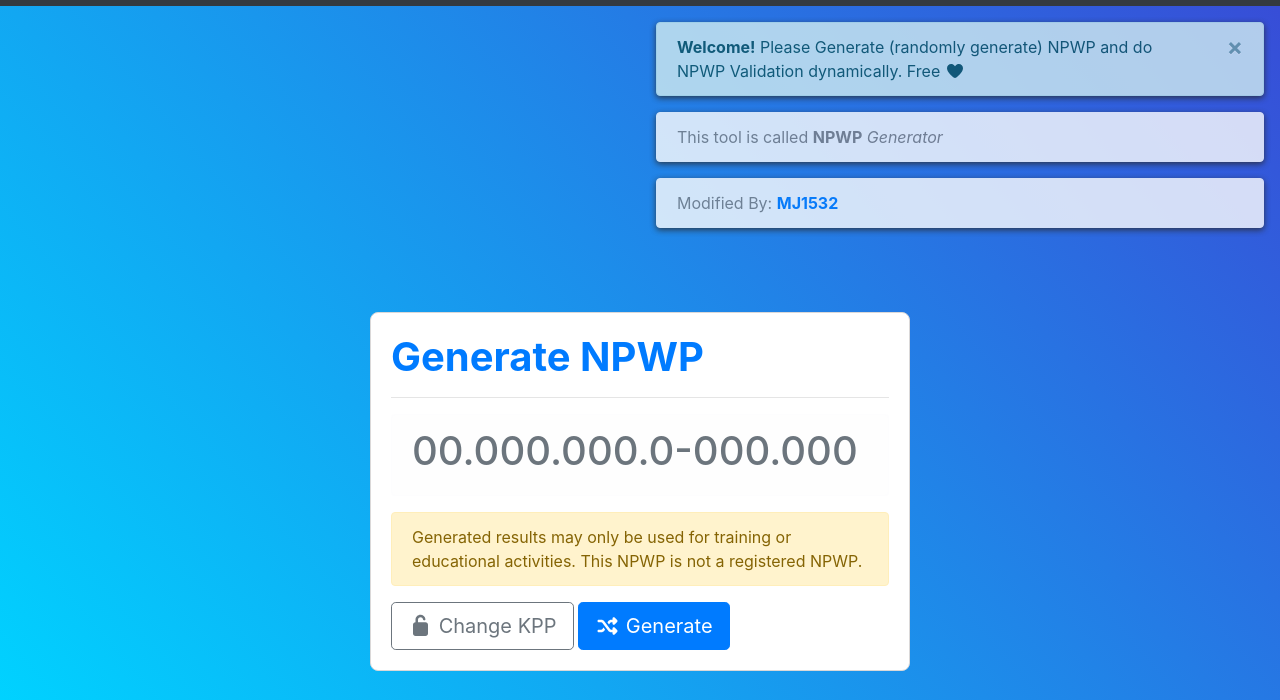
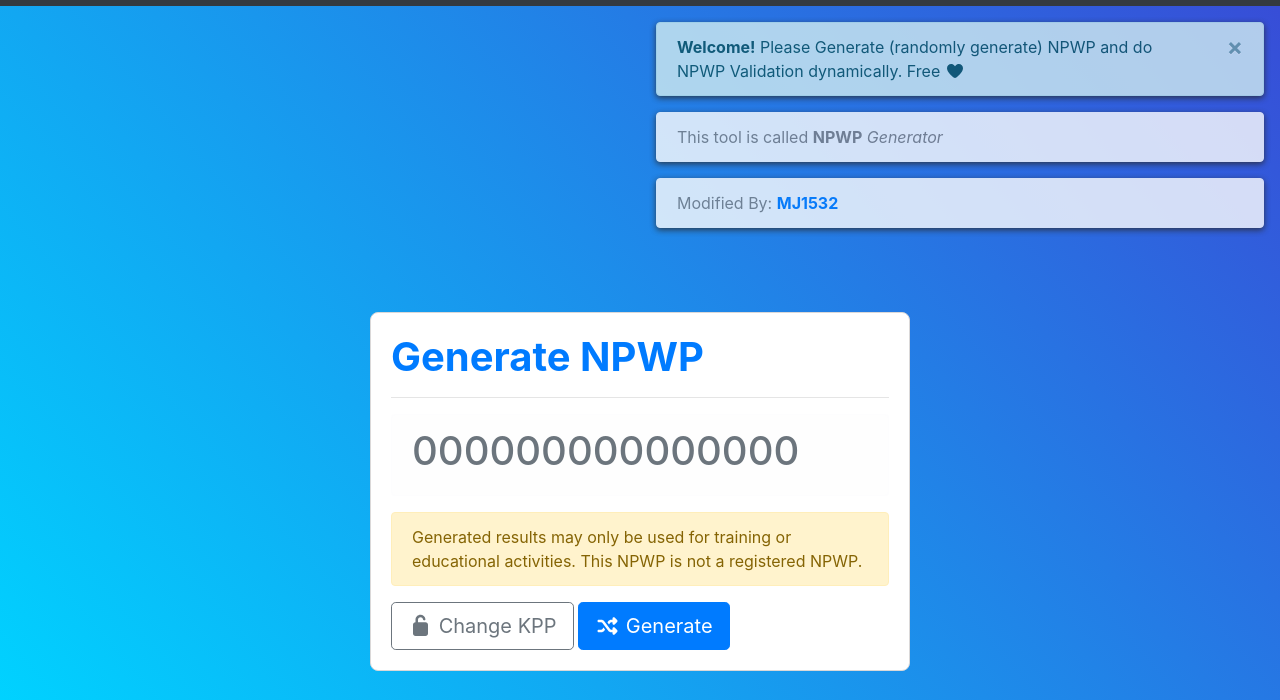
Before and after one commit to idMJA/npwp-generator, a plain HTML site: page index.html in a window 1280 px wide. Both pictures are taken after a click on the link "Generate". Shown: the part 100-800 px from the top of the page. Drawn offline with Linux system fonts and the light colour scheme.

Commit message:
Update index.html

```diff
--- a/index.html
+++ b/index.html
@@ -97,7 +97,7 @@
                     <hr>
 
                     <div class="alert alert-light" role="alert">
-                        <h1 class="text-secondary" id="hasil-generate">00.000.000.0-000.000</h1>
+                        <h1 class="text-secondary" id="hasil-generate">000000000000000</h1>
                     </div>
 
                     <div class="alert alert-warning" role="alert">
```
